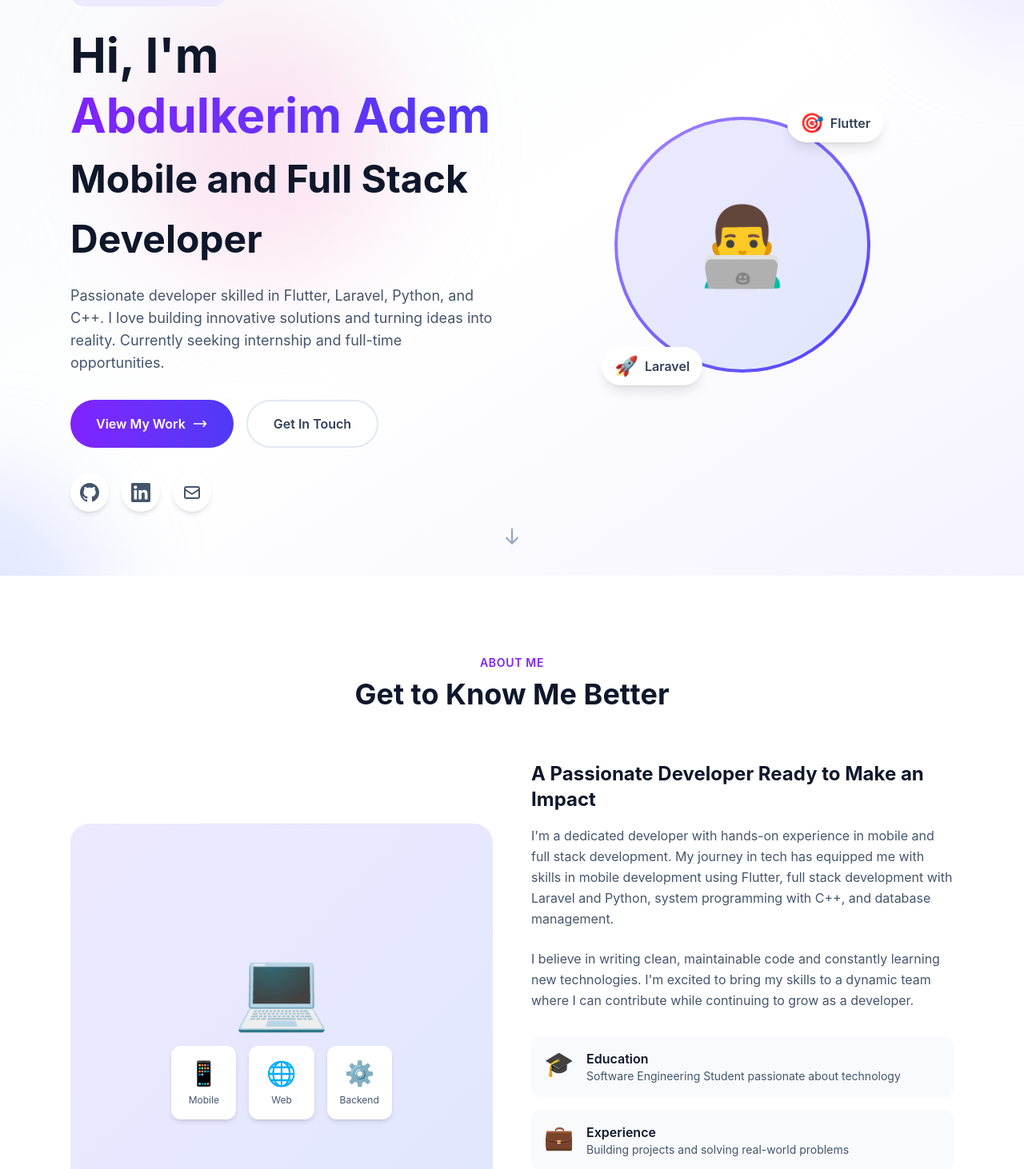
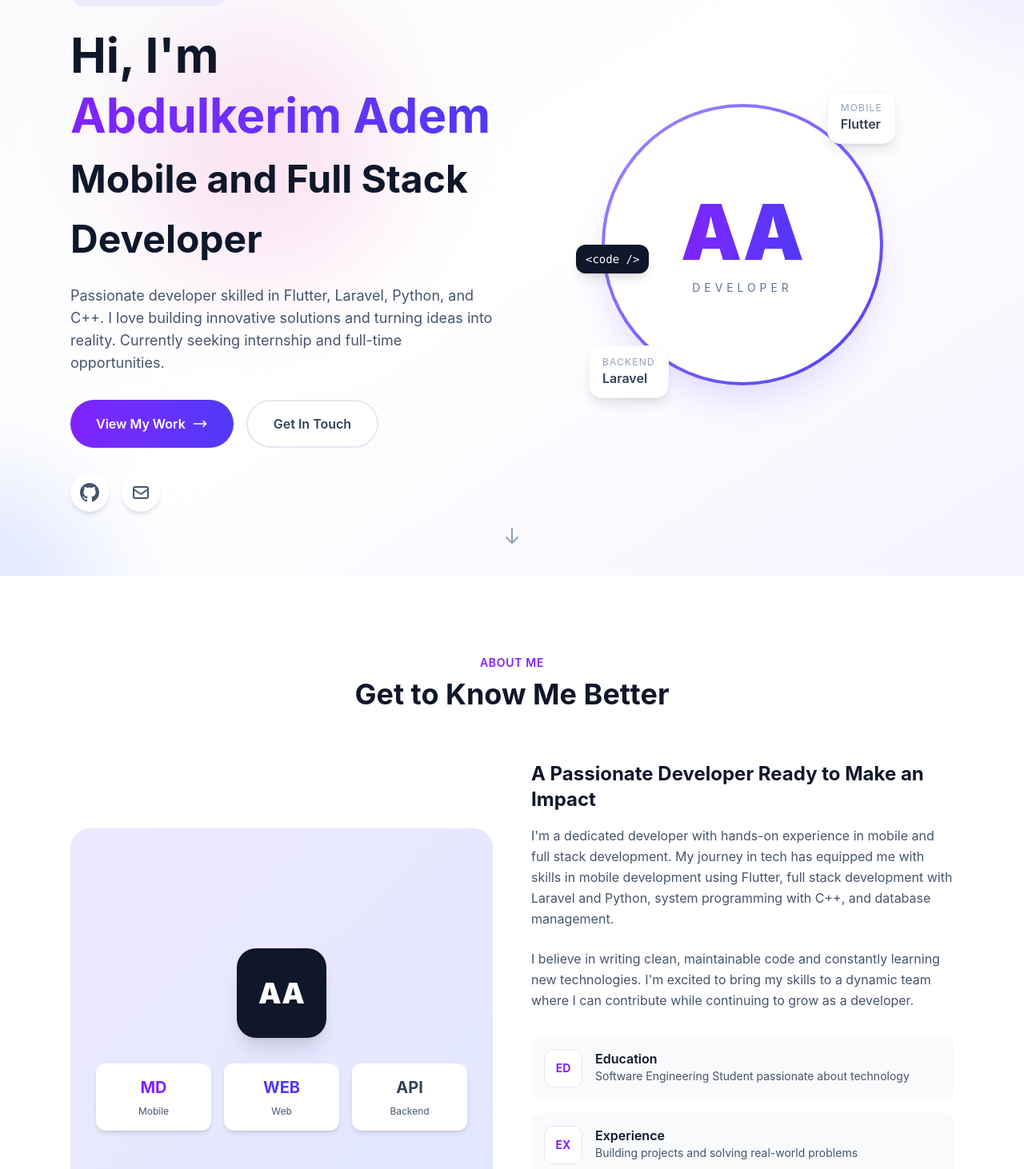
Before and after one commit to abdu2030/Portfolio-Website, a React (Vite) app: page / in a window 1280 px wide. Shown: the part 108-1570 px from the top of the page at 80% size. Built offline with nearby package versions, Linux system fonts and the light colour scheme.

Commit message:
Clean up portfolio links and repo hygiene

```diff
--- a/package.json
+++ b/package.json
@@ -5,7 +5,7 @@
   "type": "module",
   "scripts": {
     "dev": "vite",
-    "build": "chmod +x node_modules/.bin/vite && vite build",
+    "build": "vite build",
     "preview": "vite preview"
   },
   "dependencies": {
--- a/src/components/About.tsx
+++ b/src/components/About.tsx
@@ -1,17 +1,17 @@
 export default function About() {
   const highlights = [
     {
-      icon: '🎓',
+      icon: 'ED',
       title: 'Education',
       description: 'Software Engineering Student passionate about technology',
     },
     {
-      icon: '💼',
+      icon: 'EX',
       title: 'Experience',
       description: 'Building projects and solving real-world problems',
     },
     {
-      icon: '🌟',
+      icon: 'GO',
       title: 'Goal',
       description: 'Seeking internship to grow and contribute',
     },
@@ -30,22 +30,24 @@
         </div>
 
         <div className="grid lg:grid-cols-2 gap-12 items-center">
-          {/* Left side - Image/Illustration */}
+          {/* Left side - Illustration */}
           <div className="relative">
             <div className="aspect-square rounded-3xl bg-gradient-to-br from-violet-100 to-indigo-100 p-8 flex items-center justify-center">
-              <div className="text-center">
-                <div className="text-8xl mb-4">💻</div>
-                <div className="grid grid-cols-3 gap-4 mt-6">
+              <div className="text-center w-full">
+                <div className="mx-auto w-28 h-28 rounded-3xl bg-slate-900 text-white flex items-center justify-center text-4xl font-black shadow-xl">
+                  AA
+                </div>
+                <div className="grid grid-cols-3 gap-4 mt-8">
                   <div className="p-4 bg-white rounded-xl shadow-md">
-                    <div className="text-3xl mb-2">📱</div>
+                    <div className="text-xl font-bold text-violet-600 mb-2">MD</div>
                     <div className="text-xs text-slate-600">Mobile</div>
                   </div>
                   <div className="p-4 bg-white rounded-xl shadow-md">
-                    <div className="text-3xl mb-2">🌐</div>
+                    <div className="text-xl font-bold text-indigo-600 mb-2">WEB</div>
                     <div className="text-xs text-slate-600">Web</div>
                   </div>
                   <div className="p-4 bg-white rounded-xl shadow-md">
-                    <div className="text-3xl mb-2">⚙️</div>
+                    <div className="text-xl font-bold text-slate-700 mb-2">API</div>
                     <div className="text-xs text-slate-600">Backend</div>
                   </div>
                 </div>
@@ -79,7 +81,9 @@
                   key={index}
                   className="flex items-start gap-4 p-4 bg-slate-50 rounded-xl hover:bg-violet-50 transition-colors"
                 >
-                  <span className="text-3xl">{item.icon}</span>
+                  <span className="w-12 h-12 rounded-xl bg-white border border-slate-200 flex items-center justify-center text-sm font-bold text-violet-600 shrink-0">
+                    {item.icon}
+                  </span>
                   <div>
                     <h4 className="font-semibold text-slate-900">{item.title}</h4>
                     <p className="text-slate-600 text-sm">{item.description}</p>
--- a/src/components/Contact.tsx
+++ b/src/components/Contact.tsx
@@ -40,6 +40,16 @@
     },
     {
       icon: (
+        <svg className="w-6 h-6" fill="currentColor" viewBox="0 0 24 24">
+          <path d="M12 0C5.37 0 0 5.37 0 12c0 5.31 3.435 9.795 8.205 11.385.6.105.825-.255.825-.57 0-.285-.015-1.23-.015-2.235-3.015.555-3.795-.735-4.035-1.41-.135-.345-.72-1.41-1.23-1.695-.42-.225-1.02-.78-.015-.795.945-.015 1.62.87 1.845 1.23 1.08 1.815 2.805 1.305 3.495.99.105-.78.42-1.305.765-1.605-2.67-.3-5.46-1.335-5.46-5.925 0-1.305.465-2.385 1.23-3.225-.12-.3-.54-1.53.12-3.18 0 0 1.005-.315 3.3 1.23.96-.27 1.98-.405 3-.405s2.04.135 3 .405c2.295-1.56 3.3-1.23 3.3-1.23.66 1.65.24 2.88.12 3.18.765.84 1.23 1.905 1.23 3.225 0 4.605-2.805 5.625-5.475 5.925.435.375.81 1.095.81 2.22 0 1.605-.015 2.895-.015 3.3 0 .315.225.69.825.57A12.02 12.02 0 0024 12c0-6.63-5.37-12-12-12z" />
+        </svg>
+      ),
+      title: 'GitHub',
+      value: 'github.com/abdu2030',
+      link: 'https://github.com/abdu2030',
+    },
+    {
+      icon: (
         <svg className="w-6 h-6" fill="none" stroke="currentColor" viewBox="0 0 24 24">
           <path strokeLinecap="round" strokeLinejoin="round" strokeWidth={2} d="M17.657 16.657L13.414 20.9a1.998 1.998 0 01-2.827 0l-4.244-4.243a8 8 0 1111.314 0z" />
           <path strokeLinecap="round" strokeLinejoin="round" strokeWidth={2} d="M15 11a3 3 0 11-6 0 3 3 0 016 0z" />
@@ -47,17 +57,7 @@
       ),
       title: 'Location',
       value: 'Addis Ababa, Ethiopia',
-      link: '#',
-    },
-    {
-      icon: (
-        <svg className="w-6 h-6" fill="currentColor" viewBox="0 0 24 24">
-          <path d="M20.447 20.452h-3.554v-5.569c0-1.328-.027-3.037-1.852-3.037-1.853 0-2.136 1.445-2.136 2.939v5.667H9.351V9h3.414v1.561h.046c.477-.9 1.637-1.85 3.37-1.85 3.601 0 4.267 2.37 4.267 5.455v6.286zM5.337 7.433c-1.144 0-2.063-.926-2.063-2.065 0-1.138.92-2.063 2.063-2.063 1.14 0 2.064.925 2.064 2.063 0 1.139-.925 2.065-2.064 2.065zm1.782 13.019H3.555V9h3.564v11.452zM22.225 0H1.771C.792 0 0 .774 0 1.729v20.542C0 23.227.792 24 1.771 24h20.451C23.2 24 24 23.227 24 22.271V1.729C24 .774 23.2 0 22.222 0h.003z" />
-        </svg>
-      ),
-      title: 'LinkedIn',
-      value: 'Connect with me',
-      link: 'https://linkedin.com',
+      link: undefined,
     },
   ];
 
@@ -89,12 +89,9 @@
             </p>
 
             <div className="space-y-6">
-              {contactInfo.map((info, index) => (
-                <a
-                  key={index}
-                  href={info.link}
-                  className="flex items-center gap-4 p-4 bg-white/5 rounded-xl hover:bg-white/10 transition-colors group"
-                >
+              {contactInfo.map((info, index) => {
+                const content = (
+                  <>
                     <div className="w-12 h-12 bg-gradient-to-br from-violet-500 to-indigo-600 rounded-xl flex items-center justify-center text-white group-hover:scale-110 transition-transform">
                       {info.icon}
                     </div>
@@ -102,18 +99,39 @@
                       <p className="text-slate-400 text-sm">{info.title}</p>
                       <p className="text-white font-medium">{info.value}</p>
                     </div>
+                  </>
+                );
+
+                return info.link ? (
+                  <a
+                    key={index}
+                    href={info.link}
+                    target={info.link.startsWith('http') ? '_blank' : undefined}
+                    rel={info.link.startsWith('http') ? 'noopener noreferrer' : undefined}
+                    className="flex items-center gap-4 p-4 bg-white/5 rounded-xl hover:bg-white/10 transition-colors group"
+                  >
+                    {content}
                   </a>
-              ))}
+                ) : (
+                  <div
+                    key={index}
+                    className="flex items-center gap-4 p-4 bg-white/5 rounded-xl group"
+                  >
+                    {content}
+                  </div>
+                );
+              })}
             </div>
 
             {/* Social Links */}
             <div className="mt-10">
-              <p className="text-slate-400 mb-4">Follow me on social media</p>
+              <p className="text-slate-400 mb-4">Follow my work</p>
               <div className="flex gap-4">
                 <a
-                  href="https://github.com"
+                  href="https://github.com/abdu2030"
                   target="_blank"
                   rel="noopener noreferrer"
+                  aria-label="GitHub profile"
                   className="w-12 h-12 bg-white/10 rounded-full flex items-center justify-center text-white hover:bg-violet-600 transition-colors"
                 >
                   <svg className="w-6 h-6" fill="currentColor" viewBox="0 0 24 24">
@@ -121,23 +139,12 @@
                   </svg>
                 </a>
                 <a
-                  href="https://linkedin.com"
-                  target="_blank"
-                  rel="noopener noreferrer"
+                  href="mailto:abdulkerimadem453@gmail.com"
+                  aria-label="Email Abdulkerim Adem"
                   className="w-12 h-12 bg-white/10 rounded-full flex items-center justify-center text-white hover:bg-violet-600 transition-colors"
                 >
-                  <svg className="w-6 h-6" fill="currentColor" viewBox="0 0 24 24">
-                    <path d="M20.447 20.452h-3.554v-5.569c0-1.328-.027-3.037-1.852-3.037-1.853 0-2.136 1.445-2.136 2.939v5.667H9.351V9h3.414v1.561h.046c.477-.9 1.637-1.85 3.37-1.85 3.601 0 4.267 2.37 4.267 5.455v6.286zM5.337 7.433c-1.144 0-2.063-.926-2.063-2.065 0-1.138.92-2.063 2.063-2.063 1.14 0 2.064.925 2.064 2.063 0 1.139-.925 2.065-2.064 2.065zm1.782 13.019H3.555V9h3.564v11.452zM22.225 0H1.771C.792 0 0 .774 0 1.729v20.542C0 23.227.792 24 1.771 24h20.451C23.2 24 24 23.227 24 22.271V1.729C24 .774 23.2 0 22.222 0h.003z" />
-                  </svg>
-                </a>
-                <a
-                  href="https://twitter.com"
-                  target="_blank"
-                  rel="noopener noreferrer"
-                  className="w-12 h-12 bg-white/10 rounded-full flex items-center justify-center text-white hover:bg-violet-600 transition-colors"
-                >
-                  <svg className="w-6 h-6" fill="currentColor" viewBox="0 0 24 24">
-                    <path d="M18.244 2.25h3.308l-7.227 8.26 8.502 11.24H16.17l-5.214-6.817L4.99 21.75H1.68l7.73-8.835L1.254 2.25H8.08l4.713 6.231zm-1.161 17.52h1.833L7.084 4.126H5.117z" />
+                  <svg className="w-6 h-6" fill="none" stroke="currentColor" viewBox="0 0 24 24">
+                    <path strokeLinecap="round" strokeLinejoin="round" strokeWidth={2} d="M3 8l7.89 5.26a2 2 0 002.22 0L21 8M5 19h14a2 2 0 002-2V7a2 2 0 00-2-2H5a2 2 0 00-2 2v10a2 2 0 002 2z" />
                   </svg>
                 </a>
               </div>
@@ -153,8 +160,8 @@
                     <path strokeLinecap="round" strokeLinejoin="round" strokeWidth={2} d="M5 13l4 4L19 7" />
                   </svg>
                 </div>
-                <h3 className="text-2xl font-bold text-slate-900 mb-2">Message Sent!</h3>
-                <p className="text-slate-600 mb-6">Thank you for reaching out. I'll get back to you soon!</p>
+                <h3 className="text-2xl font-bold text-slate-900 mb-2">Email Draft Opened</h3>
+                <p className="text-slate-600 mb-6">Your email app should now contain the message draft.</p>
                 <button
                   onClick={() => setSubmitted(false)}
                   className="px-6 py-3 bg-violet-600 text-white rounded-full font-medium hover:bg-violet-700 transition-colors"
@@ -240,11 +247,11 @@
                         <circle className="opacity-25" cx="12" cy="12" r="10" stroke="currentColor" strokeWidth="4" fill="none" />
                         <path className="opacity-75" fill="currentColor" d="M4 12a8 8 0 018-8V0C5.373 0 0 5.373 0 12h4zm2 5.291A7.962 7.962 0 014 12H0c0 3.042 1.135 5.824 3 7.938l3-2.647z" />
                       </svg>
-                      <span>Sending...</span>
+                      <span>Preparing...</span>
                     </>
                   ) : (
                     <>
-                      <span>Send Message</span>
+                      <span>Open Email Draft</span>
                       <svg className="w-5 h-5" fill="none" stroke="currentColor" viewBox="0 0 24 24">
                         <path strokeLinecap="round" strokeLinejoin="round" strokeWidth={2} d="M14 5l7 7m0 0l-7 7m7-7H3" />
                       </svg>
--- a/src/components/Hero.tsx
+++ b/src/components/Hero.tsx
@@ -70,9 +70,10 @@
             {/* Social Links */}
             <div className="flex gap-4 mt-8 justify-center lg:justify-start">
               <a
-                href="https://github.com"
+                href="https://github.com/abdu2030"
                 target="_blank"
                 rel="noopener noreferrer"
+                aria-label="GitHub profile"
                 className="p-3 bg-white rounded-full shadow-md hover:shadow-lg hover:-translate-y-1 transition-all text-slate-600 hover:text-violet-600"
               >
                 <svg className="w-6 h-6" fill="currentColor" viewBox="0 0 24 24">
@@ -80,17 +81,8 @@
                 </svg>
               </a>
               <a
-                href="https://linkedin.com"
-                target="_blank"
-                rel="noopener noreferrer"
-                className="p-3 bg-white rounded-full shadow-md hover:shadow-lg hover:-translate-y-1 transition-all text-slate-600 hover:text-violet-600"
-              >
-                <svg className="w-6 h-6" fill="currentColor" viewBox="0 0 24 24">
-                  <path d="M20.447 20.452h-3.554v-5.569c0-1.328-.027-3.037-1.852-3.037-1.853 0-2.136 1.445-2.136 2.939v5.667H9.351V9h3.414v1.561h.046c.477-.9 1.637-1.85 3.37-1.85 3.601 0 4.267 2.37 4.267 5.455v6.286zM5.337 7.433c-1.144 0-2.063-.926-2.063-2.065 0-1.138.92-2.063 2.063-2.063 1.14 0 2.064.925 2.064 2.063 0 1.139-.925 2.065-2.064 2.065zm1.782 13.019H3.555V9h3.564v11.452zM22.225 0H1.771C.792 0 0 .774 0 1.729v20.542C0 23.227.792 24 1.771 24h20.451C23.2 24 24 23.227 24 22.271V1.729C24 .774 23.2 0 22.222 0h.003z" />
-                </svg>
-              </a>
-              <a
                 href="mailto:abdulkerimadem453@gmail.com"
+                aria-label="Email Abdulkerim Adem"
                 className="p-3 bg-white rounded-full shadow-md hover:shadow-lg hover:-translate-y-1 transition-all text-slate-600 hover:text-violet-600"
               >
                 <svg
@@ -110,22 +102,29 @@
             </div>
           </div>
 
-          {/* Profile Image Placeholder */}
+          {/* Branded developer visual */}
           <div className="flex-1 flex justify-center">
-            <div className="relative">
-              <div className="w-64 h-64 md:w-80 md:h-80 rounded-full bg-gradient-to-br from-violet-400 to-indigo-600 p-1">
-                <div className="w-full h-full rounded-full bg-gradient-to-br from-violet-100 to-indigo-100 flex items-center justify-center">
-                  <span className="text-6xl md:text-8xl">👨‍💻</span>
+            <div className="relative w-72 h-72 md:w-88 md:h-88">
+              <div className="absolute inset-0 rounded-full bg-gradient-to-br from-violet-400 to-indigo-600 p-1 shadow-2xl shadow-violet-200">
+                <div className="w-full h-full rounded-full bg-white flex flex-col items-center justify-center text-center px-8">
+                  <span className="text-7xl md:text-8xl font-black bg-gradient-to-r from-violet-600 to-indigo-600 bg-clip-text text-transparent">
+                    AA
+                  </span>
+                  <span className="mt-3 text-sm uppercase tracking-[0.35em] text-slate-500">
+                    Developer
+                  </span>
                 </div>
               </div>
-              {/* Floating badges */}
-              <div className="absolute -top-4 -right-4 px-4 py-2 bg-white rounded-full shadow-lg flex items-center gap-2">
-                <span className="text-2xl">🎯</span>
+              <div className="absolute -top-4 -right-4 px-4 py-3 bg-white rounded-2xl shadow-lg border border-slate-100">
+                <span className="block text-xs uppercase tracking-widest text-slate-400">Mobile</span>
                 <span className="font-semibold text-slate-700">Flutter</span>
               </div>
-              <div className="absolute -bottom-4 -left-4 px-4 py-2 bg-white rounded-full shadow-lg flex items-center gap-2">
-                <span className="text-2xl">🚀</span>
+              <div className="absolute -bottom-4 -left-4 px-4 py-3 bg-white rounded-2xl shadow-lg border border-slate-100">
+                <span className="block text-xs uppercase tracking-widest text-slate-400">Backend</span>
                 <span className="font-semibold text-slate-700">Laravel</span>
+              </div>
+              <div className="absolute top-1/2 -left-8 hidden md:block px-3 py-2 bg-slate-900 text-white rounded-xl shadow-lg text-sm font-mono">
+                {'<code />'}
               </div>
             </div>
           </div>
--- a/src/components/Projects.tsx
+++ b/src/components/Projects.tsx
@@ -21,7 +21,7 @@
       title: 'Meals Recipe Explorer',
       description:
         'A feature-rich mobile app for discovering and browsing meal recipes from around the world. Includes advanced filtering by country, dietary preferences like gluten-free, vegan, and lactose-free, making it effortless to find the perfect dish for any occasion.',
-      image: '🍲',
+      image: 'ME',
       tags: ['Flutter', 'Dart', 'Filters'],
       category: 'Mobile',
       github: 'https://github.com/abdu2030/fifth_flutter_app',
@@ -31,7 +31,7 @@
       title: 'Tutor Connect Platform',
       description:
         'An ed-tech mobile platform bridging teachers and students. Educators can upload courses and learning materials while students browse and access both free and premium paid content, powered by seamless Chapa payment gateway integration.',
-      image: '🎓',
+      image: 'TC',
       tags: ['Flutter', 'Dart', 'Chapa API', 'Firebase'],
       category: 'Mobile',
       github: 'https://github.com/abdu2030/Flutter_Project_No_4',
@@ -40,10 +40,10 @@
       id: 3,
       title: 'Secure Exam Monitor',
       description:
-        'A robust exam-taking application built with Java that enforces academic integrity through real-time tab-switch detection. If a student navigates away or opens another tab during the test, the exam is automatically dismissed — ensuring a fair and secure testing environment.',
-      image: '🛡️',
+        'A robust exam-taking application built with Java that enforces academic integrity through real-time tab-switch detection. If a student navigates away or opens another tab during the test, the exam is automatically dismissed, ensuring a fair and secure testing environment.',
+      image: 'SE',
       tags: ['Java', 'Security', 'Desktop'],
-      category: 'Mobile',
+      category: 'Desktop',
       github: 'https://github.com/abdu2030/SecureExamSystem',
     },
     {
@@ -51,7 +51,7 @@
       title: 'Favorite Places',
       description:
         'A Flutter-based mobile app that lets users save and revisit their favorite locations. Leverages native device features including the camera to capture photos of memorable spots. Designed with map integration in mind for a future update to visualize saved places on an interactive map.',
-      image: '📍',
+      image: 'FP',
       tags: ['Flutter', 'Dart', 'Camera', 'Native Features'],
       category: 'Mobile',
       github: 'https://github.com/abdu2030/Seventh_flutter_app',
@@ -60,8 +60,8 @@
       id: 5,
       title: 'EduSphere',
       description:
-        'A comprehensive e-learning web platform offering structured courses across a wide range of subjects. Students progress through lessons, take assessments and quizzes to validate their knowledge, and earn certificates upon successful course completion — creating a complete end-to-end learning experience.',
-      image: '🌐',
+        'A comprehensive e-learning web platform offering structured courses across a wide range of subjects. Students progress through lessons, take assessments and quizzes to validate their knowledge, and earn certificates upon successful course completion, creating a complete end-to-end learning experience.',
+      image: 'ED',
       tags: ['Laravel', 'PHP', 'MySQL', 'Blade'],
       category: 'Web',
       github: 'https://github.com/Group1mighty/IP2-PROJECT',
@@ -70,8 +70,8 @@
       id: 6,
       title: 'Job Board',
       description:
-        'A full-featured job listing platform built with Laravel where job seekers can search and filter openings by category, location, and type. Employers can post their own job advertisements to find qualified candidates — serving as a two-sided marketplace connecting talent with opportunity.',
-      image: '💼',
+        'A full-featured job listing platform built with Laravel where job seekers can search and filter openings by category, location, and type. Employers can post their own job advertisements to find qualified candidates, serving as a two-sided marketplace connecting talent with opportunity.',
+      image: 'JB',
       tags: ['Laravel', 'PHP', 'MySQL', 'Filters'],
       category: 'Web',
       github: 'https://github.com/abdu2030/Laravel-project',
@@ -81,14 +81,14 @@
       title: 'Nova Crest Multimodal Tourist Kiosk',
       description:
         'An interactive, voice-activated smart tourist guide kiosk for the coastal city of Nova Crest. Integrates tactile controls with browser Speech Recognition/Synthesis and programmatic Web Audio API synthesis for immersive voice navigation and dynamic sound effects.',
-      image: '🏙️',
+      image: 'NC',
       tags: ['React 19', 'TypeScript', 'Tailwind CSS', 'Web Speech API', 'Web Audio API'],
       category: 'Web',
-      github: 'https://tourist-guide-2vaxec7n7-abdu2030s-projects.vercel.app/',
+      demo: 'https://tourist-guide-2vaxec7n7-abdu2030s-projects.vercel.app/',
     },
   ];
 
-  const filters = ['All', 'Mobile', 'Web'];
+  const filters = ['All', 'Mobile', 'Web', 'Desktop'];
 
   const filteredProjects =
     activeFilter === 'All'
@@ -138,7 +138,9 @@
             >
               {/* Project Image/Icon */}
               <div className="h-48 bg-gradient-to-br from-violet-100 to-indigo-100 flex items-center justify-center group-hover:from-violet-200 group-hover:to-indigo-200 transition-colors">
-                <span className="text-7xl">{project.image}</span>
+                <span className="w-24 h-24 rounded-3xl bg-white/80 shadow-inner border border-white flex items-center justify-center text-3xl font-black text-violet-600">
+                  {project.image}
+                </span>
               </div>
 
               {/* Project Content */}
```
Also changed, not shown: src/components/Footer.tsx (+4 -12 lines), src/components/Skills.tsx (+15 -13 lines), 5 other files (tests, documents, lock files or other folders). Lines whose indentation alone changed are shown as unchanged.
